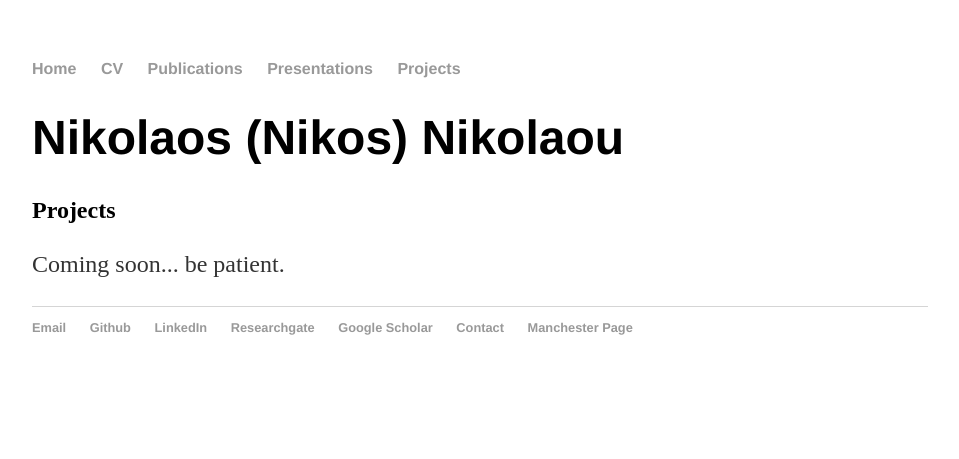
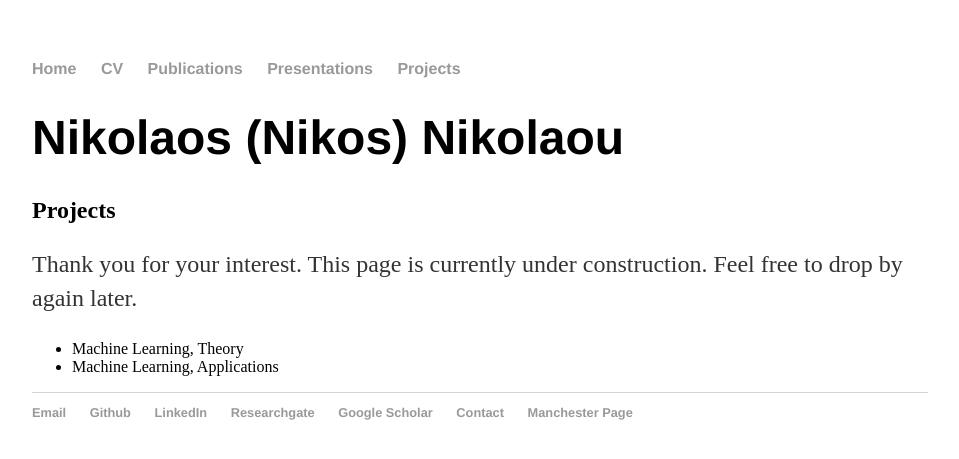
Before and after one commit to nnikolaou/nnikolaou.github.io, a Jekyll site: the page projects.html, which Jekyll copies as it is, in a window 1280 px wide. Shown: the top 459 px of the page, without its empty margins (160-1119 px from the left). Built offline with Jekyll 4.4.1, drawn with Linux system fonts in a browser that asks for light colours.

Commit message:
Update projects.html

```diff
--- a/projects.html
+++ b/projects.html
@@ -29,8 +29,14 @@
 		<div class="container">
     		<div class="blurb">
         		<h1>Nikolaos (Nikos) Nikolaou</h1>
-            <h2>Projects</h2>
-				<p>Coming soon... be patient.</p>
+            			<h2>Projects</h2>
+					<p>Thank you for your interest. This page is currently under construction.
+					   Feel free to drop by again later.
+					</p>
+				        <ul style="list-style-type:disc">
+  						<li>Machine Learning, Theory</li>
+  						<li>Machine Learning, Applications</li>
+					</ul>
 				</div><!-- /.blurb -->
 		</div><!-- /.container -->
 		<footer>
```
